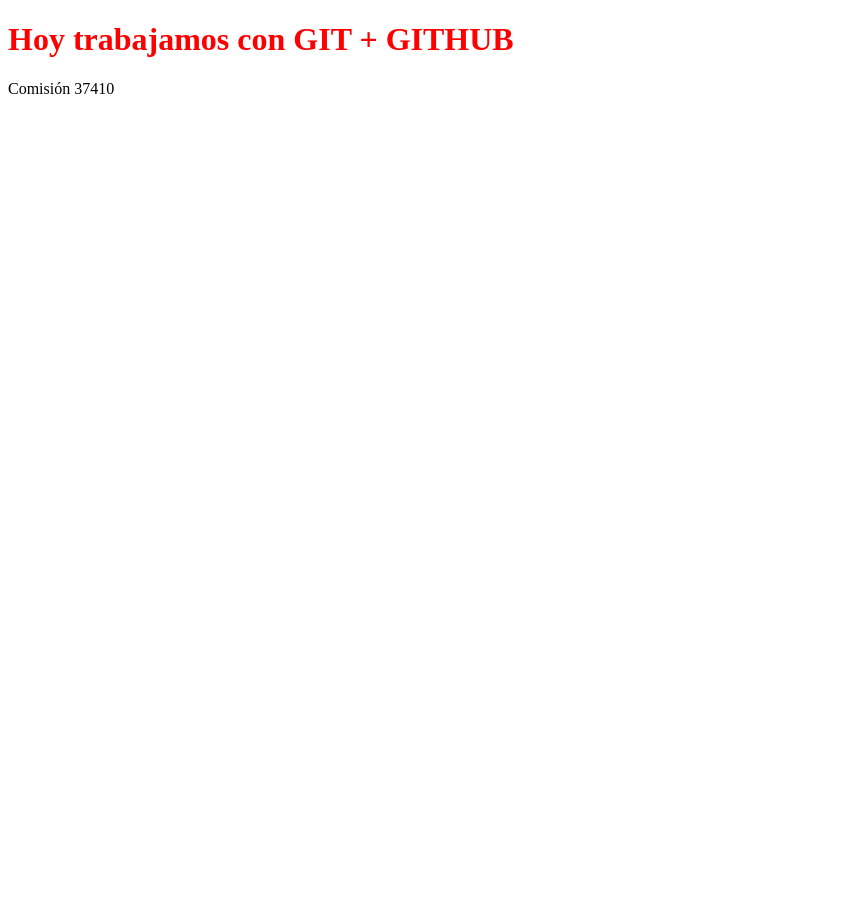
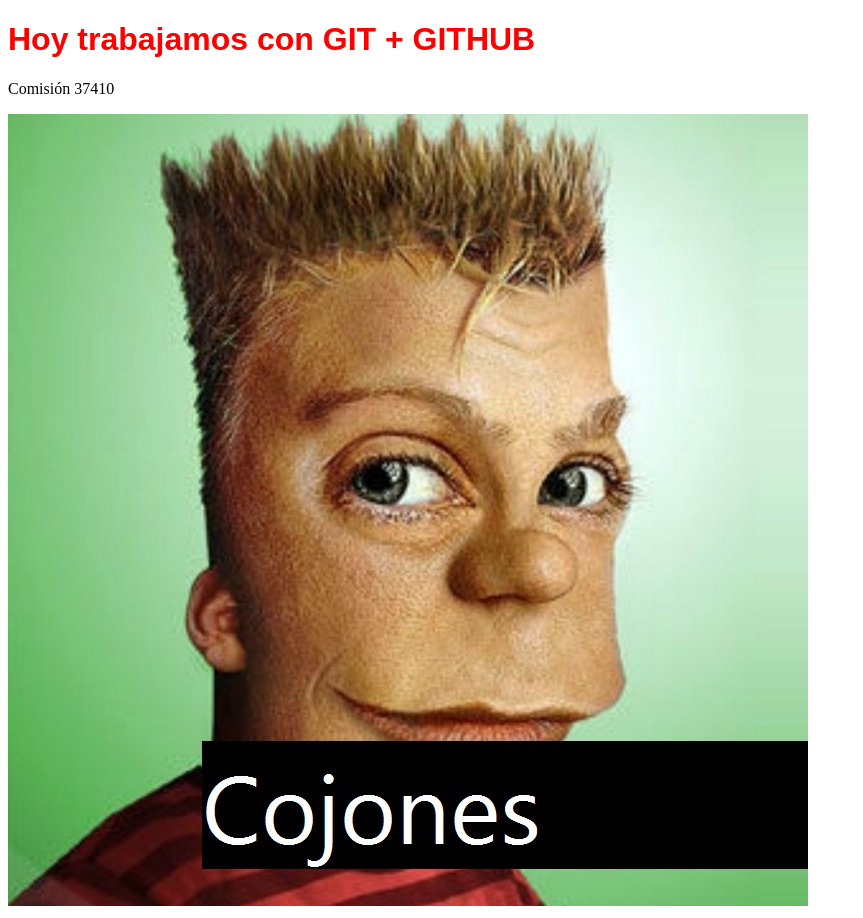
Before and after one commit to devsimocastles/ejemplo, a plain HTML site: page index.html in a window 1280 px wide. Shown: the whole page, without its empty margins (0-863 px from the left). Before the commit the page ends 800 px from the top, so only its background shows below. Drawn offline with Linux system fonts and the light colour scheme.

Commit message:
agregamos imagen y img

```diff
--- a/css/style.css
+++ b/css/style.css
@@ -1,3 +1,4 @@
 h1{
     color: red;
+    font-family: sans-serif;
 }
--- a/index.html
+++ b/index.html
@@ -10,5 +10,6 @@
 <body>
     <h1>Hoy trabajamos con GIT + GITHUB</h1>
     <p>Comisión 37410</p>
+    <img src="img/cojones.jpg" alt="#">
 </body>
 </html>
```
Also changed, not shown: img/cojones.jpg (added).
